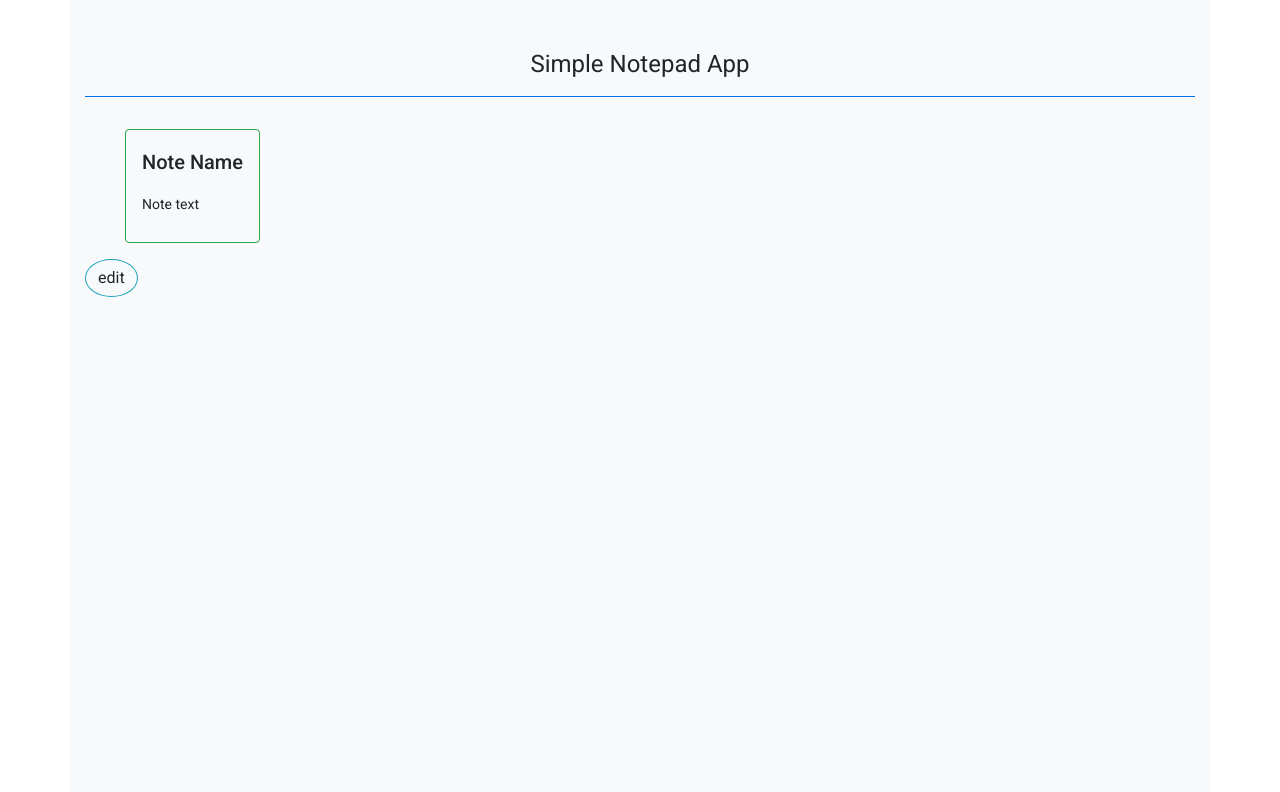
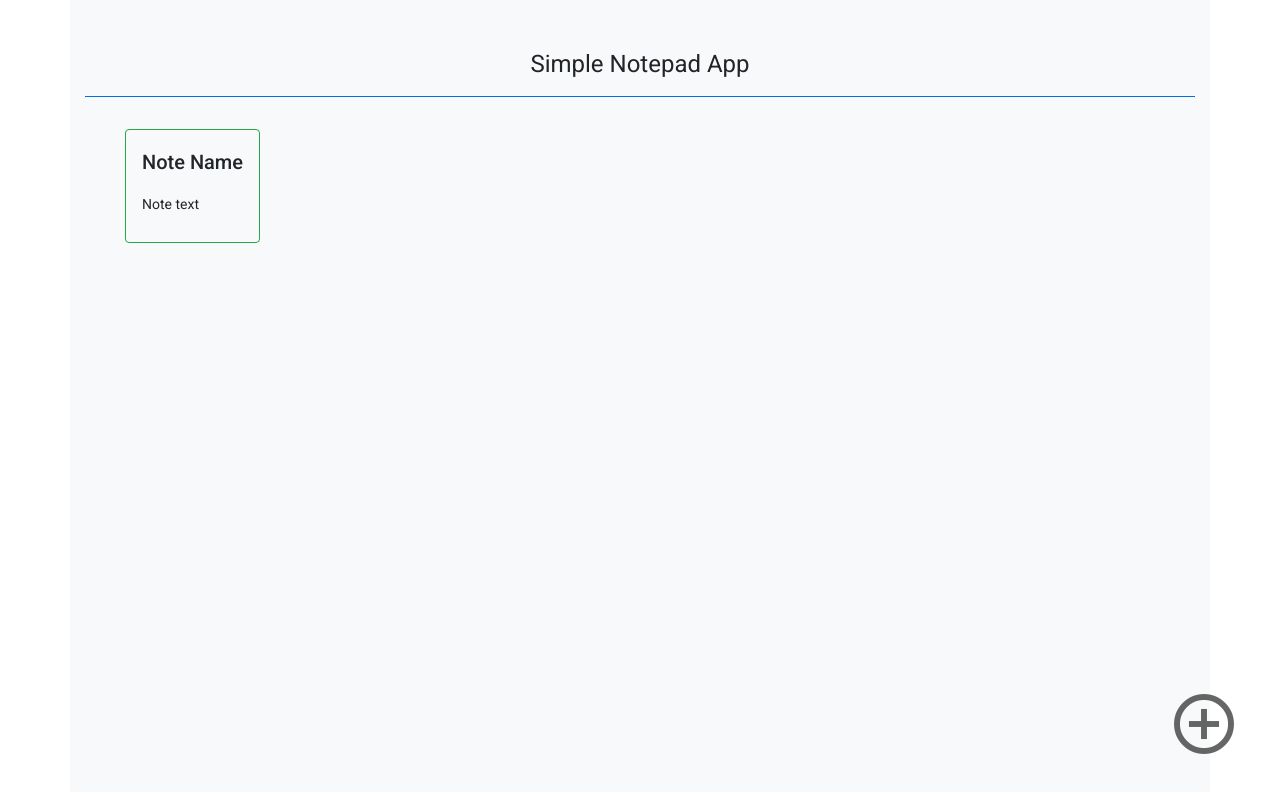
Before and after one commit to RomanVavryn/AngularNotepadApp, an Angular app: page / in a window 1280 px wide. Shown: the top 792 px of the page. Built offline with nearby package versions, Linux system fonts and the light colour scheme.

Commit message:
made add btn a svg icon from google icon (material desing)

```diff
--- a/src/app/add-btn/add-btn.component.html
+++ b/src/app/add-btn/add-btn.component.html
@@ -1,3 +1,3 @@
-<button class="btn add-btn border rounded-circle border-info">
-  <span class="material-icons-outlined">edit</span>
+<button class="add-btn">
+  <mat-icon aria-hidden="false" aria-label="Example home icon">add_circle_outline</mat-icon>
 </button>
--- a/src/app/add-btn/add-btn.component.scss
+++ b/src/app/add-btn/add-btn.component.scss
@@ -0,0 +1,20 @@
+.add-btn {
+  display: flex;
+  justify-content: center;
+  align-items: center;
+
+  border: none;
+  border-radius: 50%;
+  padding: 0;
+  background: transparent;
+
+  position: fixed;
+  bottom: 4rem;
+  right: 4rem;
+  transform: scale(3);
+  opacity: .6;
+
+  &:hover {
+    opacity: 1;
+  }
+}
--- a/src/app/app.module.ts
+++ b/src/app/app.module.ts
@@ -7,6 +7,7 @@ import { ContainerComponent } from './container/container.component';
 import { NoteItemComponent } from './note-item/note-item.component';
 import { AddBtnComponent } from './add-btn/add-btn.component';
 import { BrowserAnimationsModule } from '@angular/platform-browser/animations';
+import {MatIconModule} from '@angular/material/icon';
 
 @NgModule({
   declarations: [
@@ -18,7 +19,8 @@ import { BrowserAnimationsModule } from '@angular/platform-browser/animations';
   imports: [
     BrowserModule,
     NgbModule,
-    BrowserAnimationsModule
+    BrowserAnimationsModule,
+    MatIconModule
   ],
   providers: [],
   bootstrap: [AppComponent]
```
